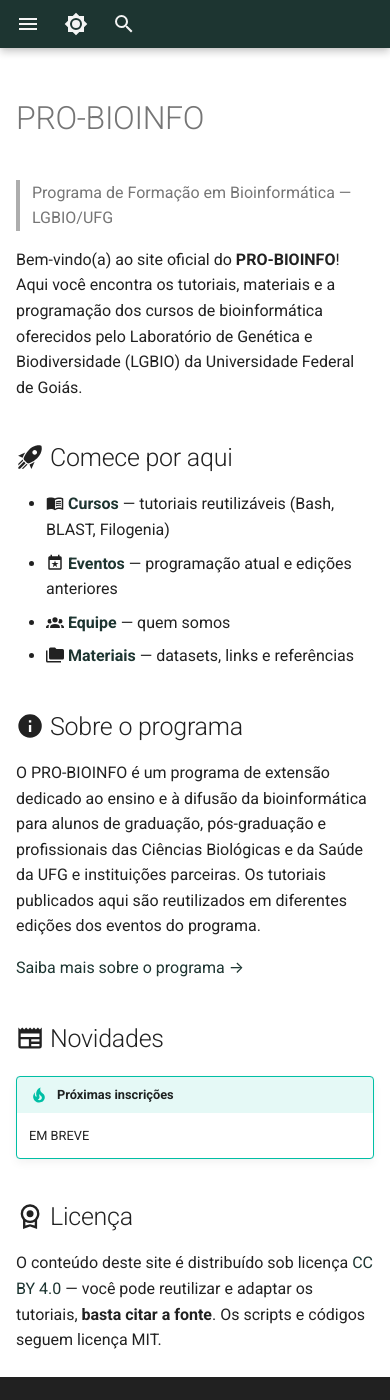
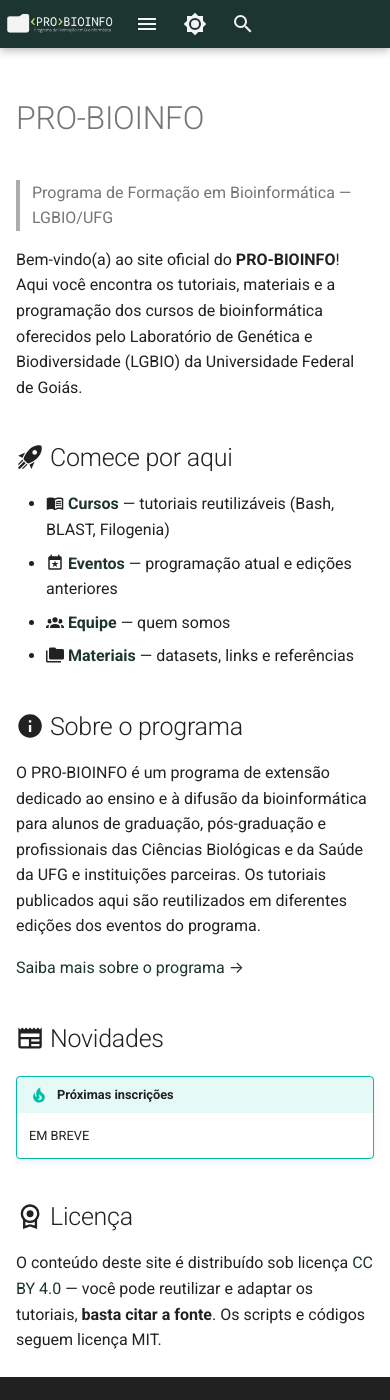
Before and after one commit to LGBIO-UFG/PRO-BIOINFO, an MkDocs documentation site: the page built from docs/index.md, in a window 390 px wide and 1400 px high. Built offline with MkDocs 1.6.1 and Material for MkDocs 9.7.7, drawn with Linux system fonts in a browser that asks for light colours; comment, search, counter and statistics services are not loaded.

Commit message:
style: mantém logo visível em telas pequenas

```diff
--- a/docs/stylesheets/extra.css
+++ b/docs/stylesheets/extra.css
@@ -52,3 +52,16 @@
 .md-header__title * {
   display: none !important;
 }
+
+/* Garante que a logo apareça em qualquer tamanho de tela */
+.md-header__button.md-logo {
+  display: flex !important;
+}
+
+/* Em telas pequenas, reduz a logo pra caber junto do hamburger */
+@media screen and (max-width: 76.234375em) {
+  .md-header__button.md-logo img,
+  .md-header__button.md-logo svg {
+    height: 1.6rem;
+  }
+}
```
